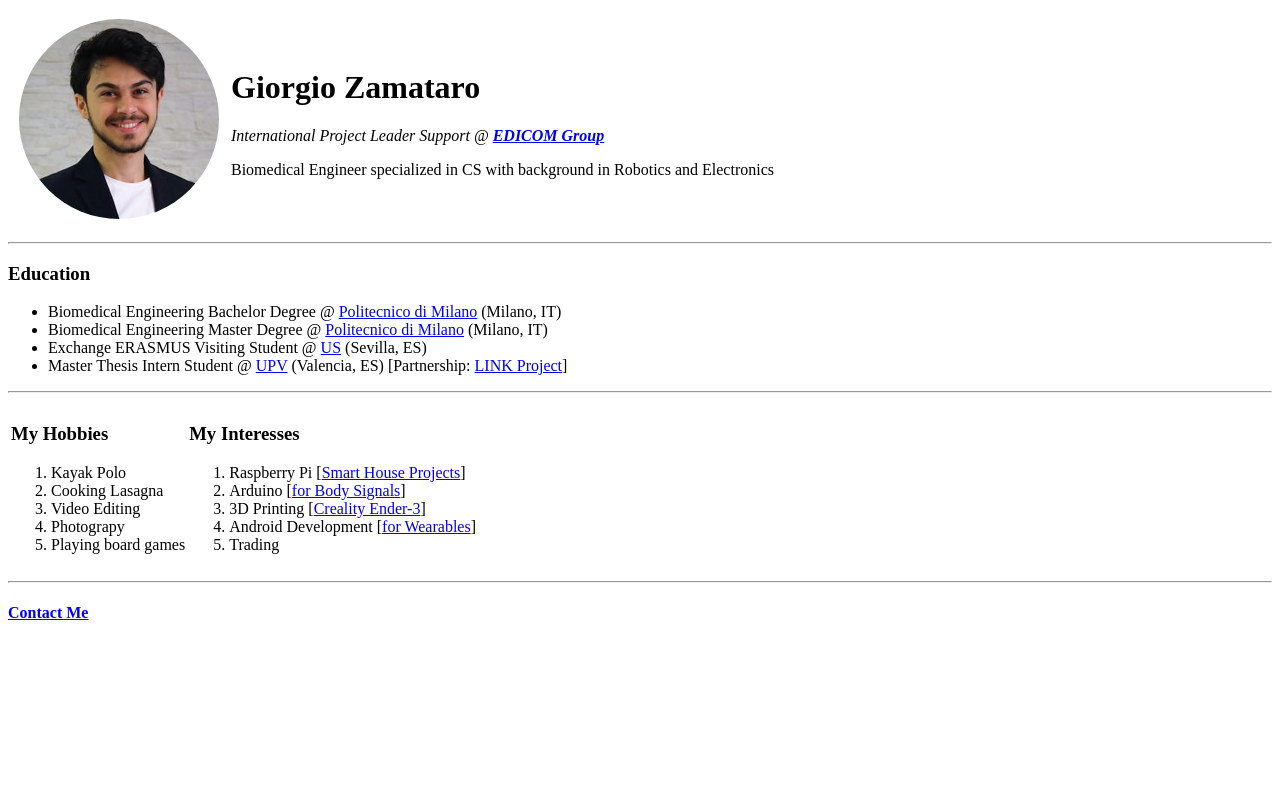
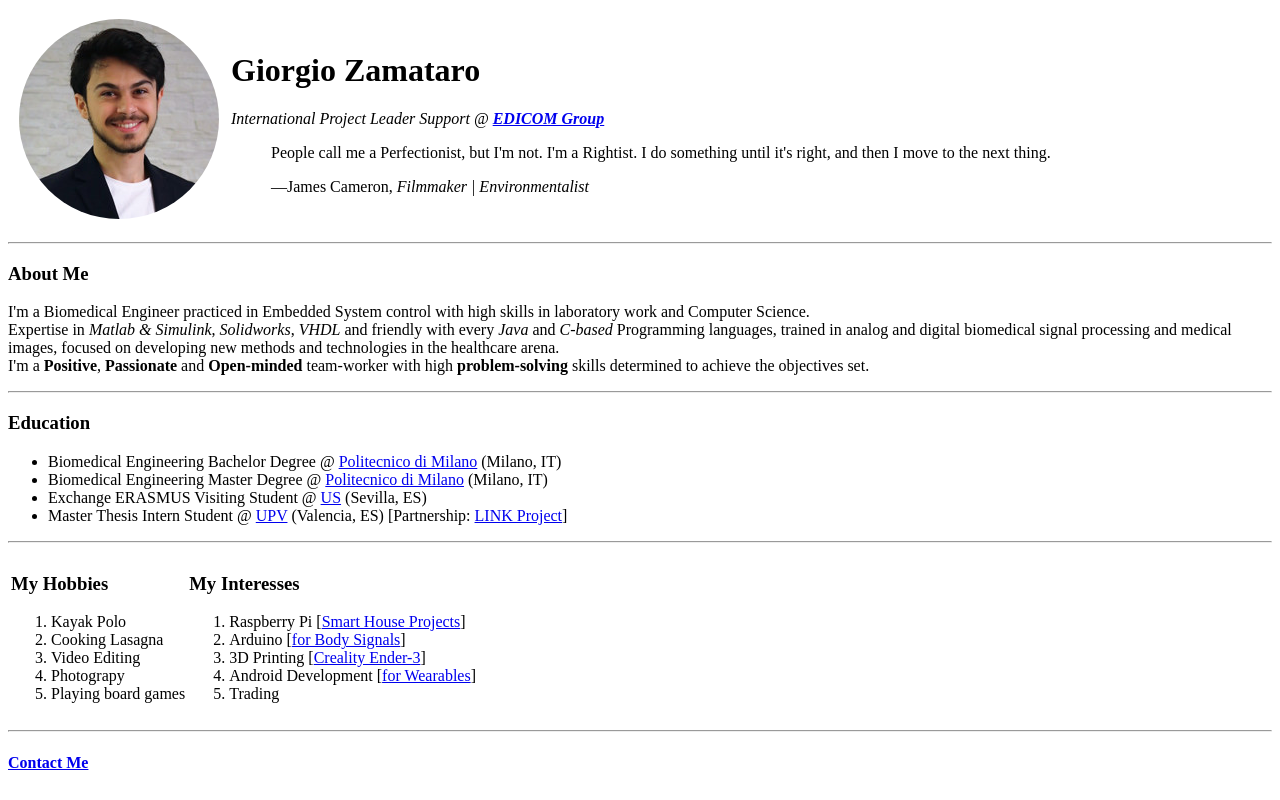
Before and after one commit to zamathebest/AboutMe, a plain HTML site: page index.html in a window 1280 px wide. Drawn offline with Linux system fonts and the light colour scheme.

Commit message:
add blockquote

```diff
--- a/index.html
+++ b/index.html
@@ -14,10 +14,18 @@
         <td>
           <h1>Giorgio Zamataro</h1>
           <p><em>International Project Leader Support @ <strong><a href="https://www.edicomgroup.com/en_ES/home.html">EDICOM Group</a></strong></em></p>
-          <p>Biomedical Engineer specialized in CS with background in Robotics and Electronics</p>
+          <blockquote cite="https://en.wikipedia.org/wiki/James_Cameron">
+          <p>People call me a Perfectionist, but I'm not. I'm a Rightist. I do something until it's right, and then I move to the next thing. </p>
+          <footer>—James Cameron, <cite> Filmmaker | Environmentalist</cite></footer>
+        </blockquote>
         </td>
       </tr>
     </table>
+    <hr>
+    <h3>About Me</h3>
+    <p>I'm a Biomedical Engineer practiced in Embedded System control with high skills in laboratory work and Computer Science. <br>
+Expertise in <em>Matlab & Simulink</em>, <em>Solidworks</em>, <em>VHDL</em> and friendly with every <em>Java</em> and <em>C-based</em> Programming languages, trained in analog and digital biomedical signal processing and medical images, focused on developing new methods and technologies in the healthcare arena. <br>
+I'm a <strong>Positive</strong>, <strong>Passionate</strong> and <strong>Open-minded</strong> team-worker with high <strong>problem-solving</strong> skills determined to achieve the objectives set.</p>
     <hr>
     <h3>Education</h3>
     <ul>
```
Also changed, not shown: contact-me.html (+4 -2 lines).
